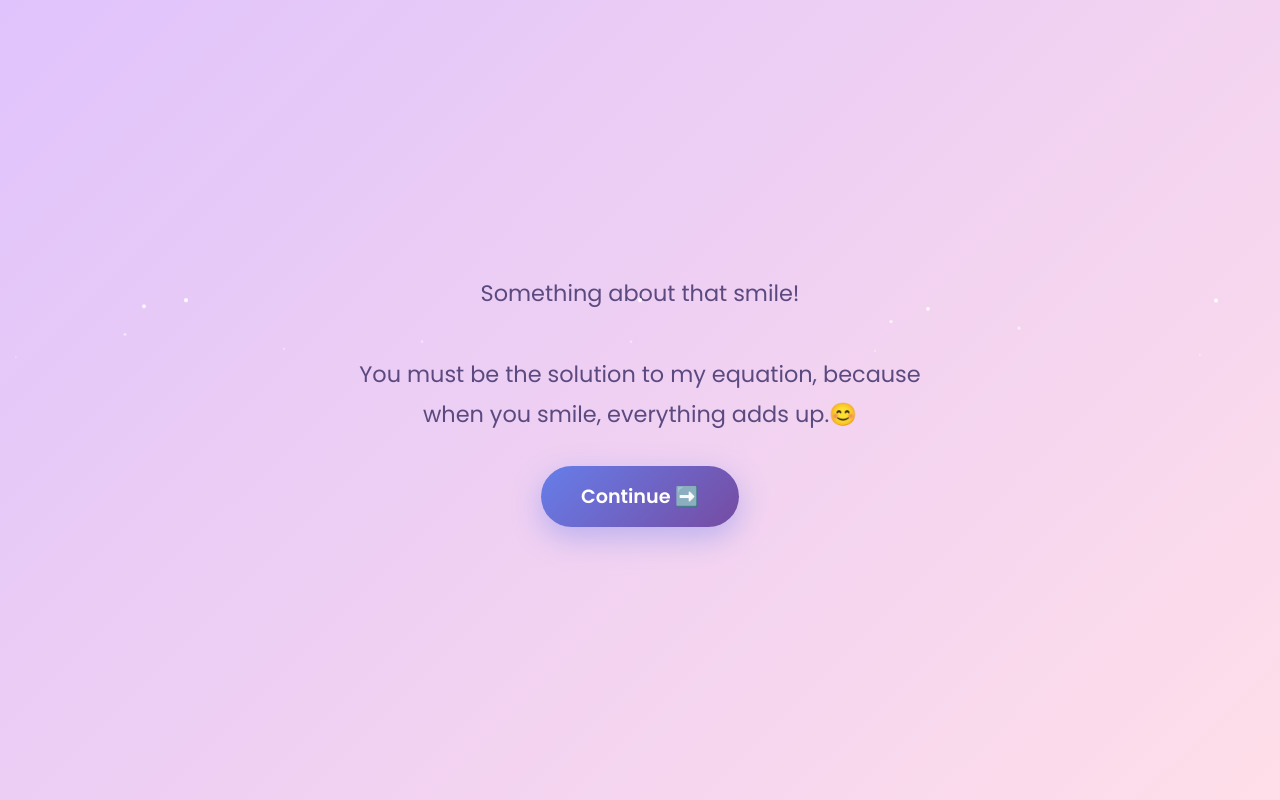
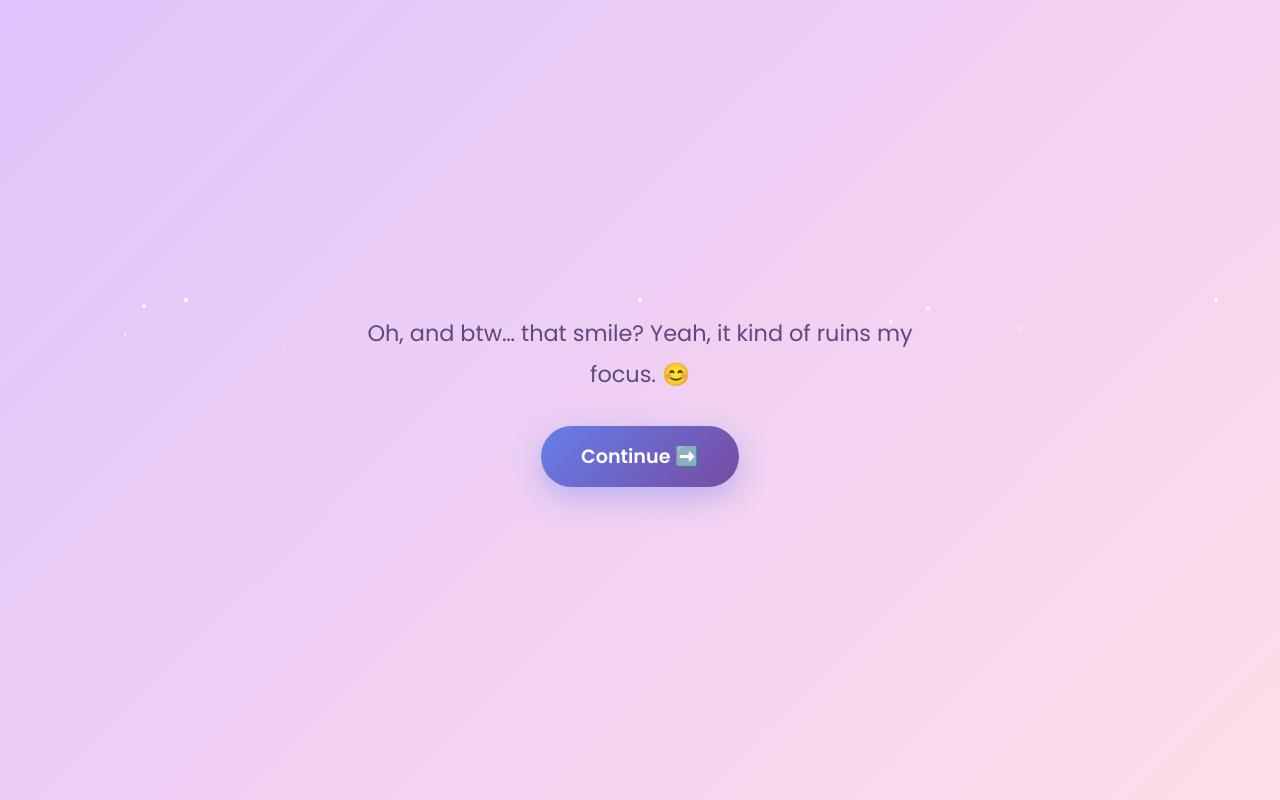
Before and after one commit to LyKizito/flip-of-fate, a plain HTML site: page index.html in a window 1280 px wide. Drawn offline with Linux system fonts and the light colour scheme.

Commit message:
Update index.html

```diff
--- a/index.html
+++ b/index.html
@@ -130,7 +130,7 @@ body{
 
 <!-- SCREEN 1 -->
 <div id="screen1" class="screen">
-  <p class="compliment-text">Something about that smile! <br><br>You must be the solution to my equation, because when you smile, everything adds up.😊</p>
+  <p class="compliment-text">Oh, and btw… that smile? Yeah, it kind of ruins my focus. 😊</p>
   <button class="btn" id="continueBtn">Continue ➡️</button>
 </div>
 
```
